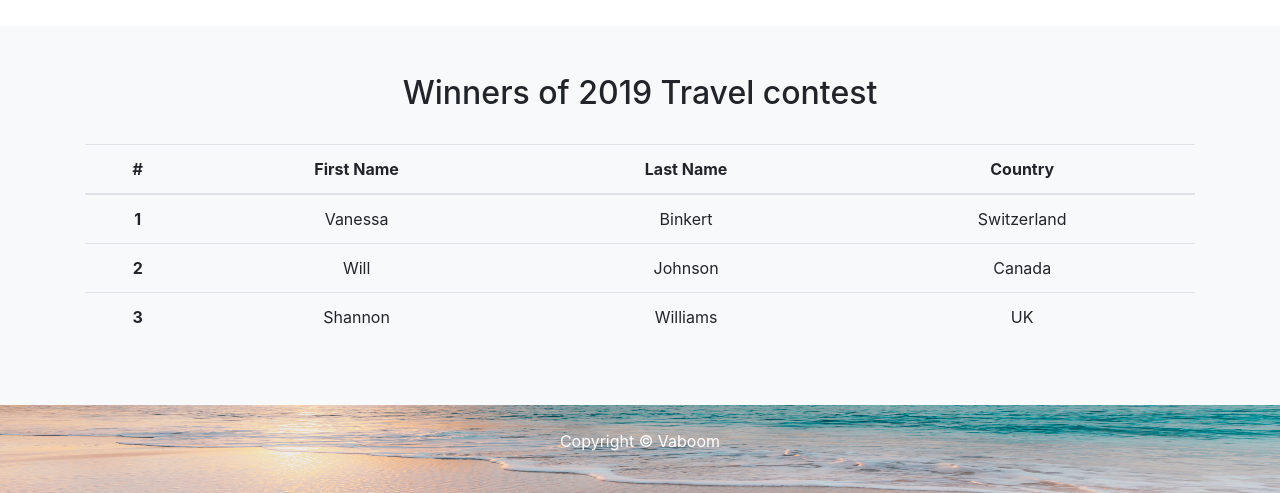
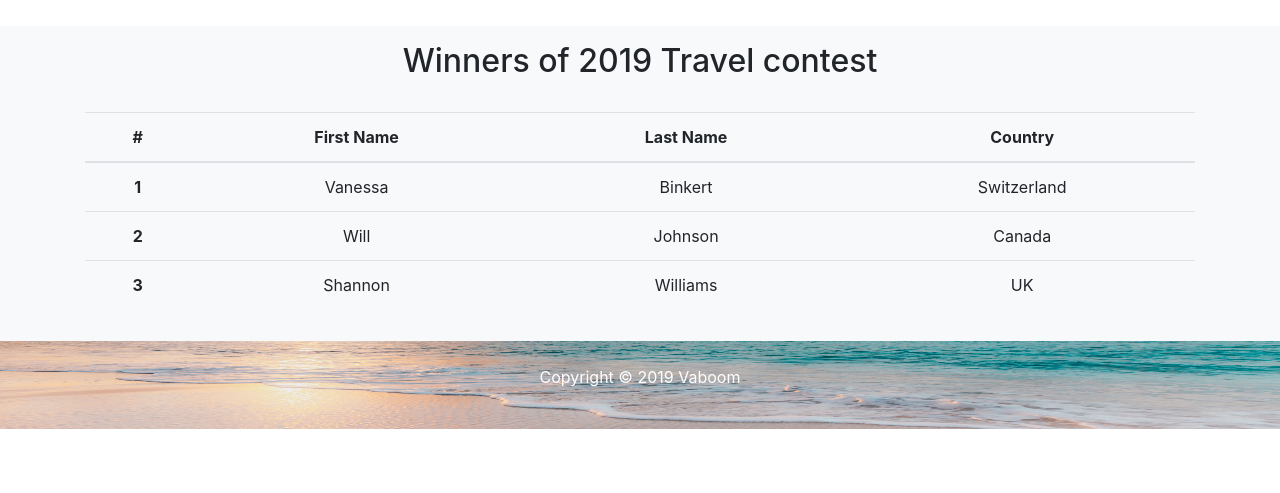
Before and after one commit to Steff72/vaboom, a plain HTML site: page blog.html in a window 1280 px wide. Shown: the part 1477-1970 px from the top of the page. After the commit the page ends 1906 px from the top, so only its background shows below. Drawn offline with nearby package versions, Linux system fonts and the light colour scheme.

Commit message:
2nd get year js

```diff
--- a/blog.html
+++ b/blog.html
@@ -153,11 +153,11 @@
     </section>
 
     <!-- Winner -->
-    <section id="winner" class="text-center p-5 bg-light">
+    <section id="winner" class="text-center py-3 bg-light">
       <div class="container">
         <div class="row">
           <div class="col">
-            <h2>Winners of <span id="year"></span> Travel contest</h2>
+            <h2>Winners of <span id="year2"></span> Travel contest</h2>
             <br />
             <table class="table">
               <thead>
@@ -224,6 +224,7 @@
     <script>
       // get current year for copyright. acces with <span id="year"></span>
       $('#year').text(new Date().getFullYear());
+      $('#year2').text(new Date().getFullYear());
     </script>
   </body>
 </html>
```
